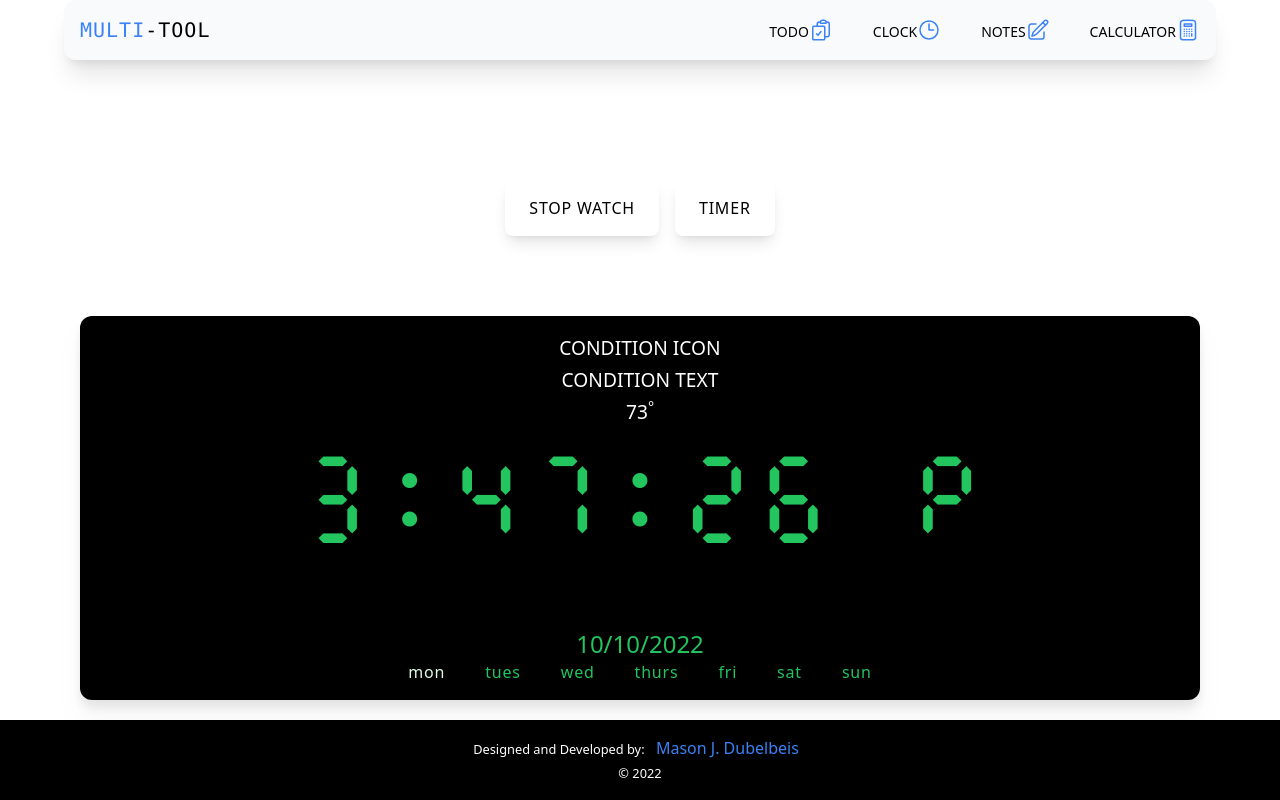
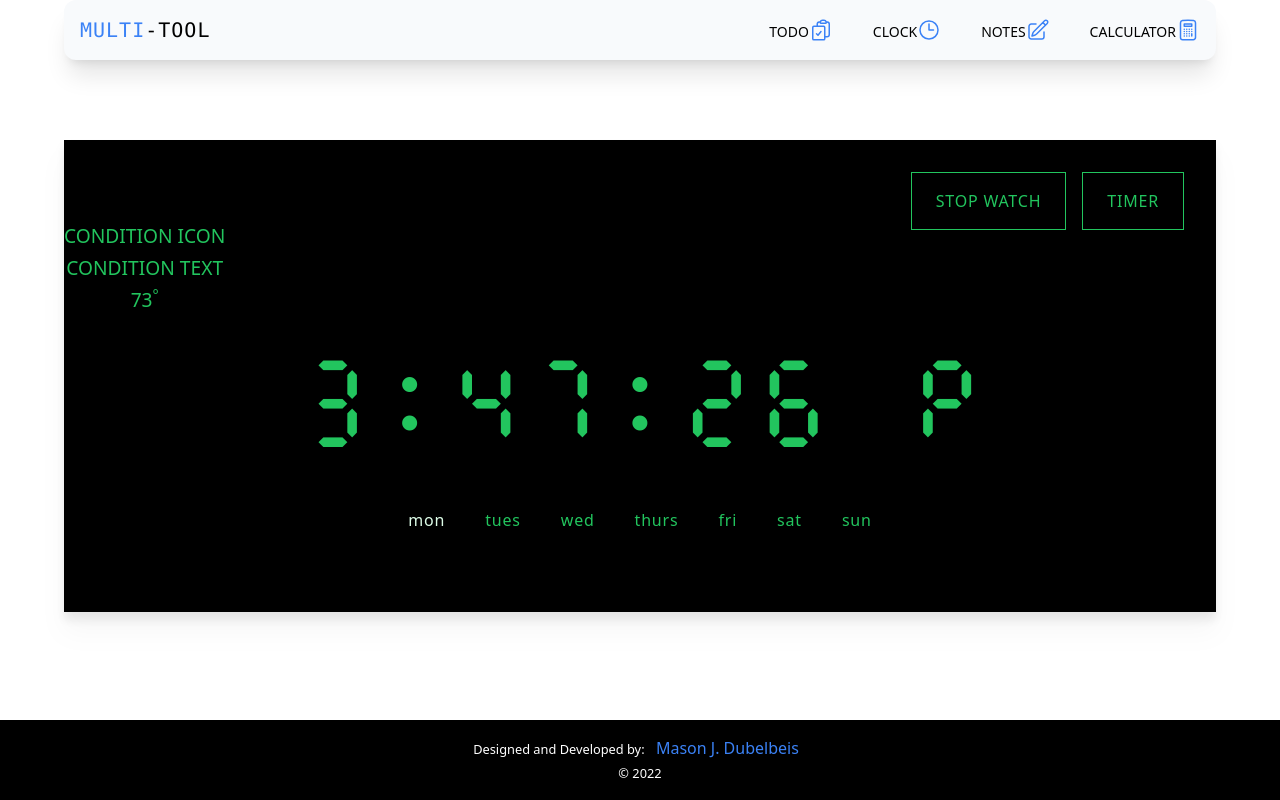
Before and after one commit to mdubelbeis/alarm-clock, a React (Vite) app: page /clock in a window 1280 px wide. Built offline with nearby package versions, Linux system fonts and the light colour scheme.

Commit message:
restructured files/folders

```diff
--- a/src/components/Clock/ClockNav.tsx
+++ b/src/components/Clock/ClockNav.tsx
@@ -10,7 +10,7 @@ const ClockNav: React.FC = () => {
     return (
       <li
         key={item.id}
-        className="py-4 px-6 bg-white text-black shadow-lg tracking-wider rounded-lg hover:bg-blue-500 hover:text-white hover:cursor-pointer"
+        className="py-4 px-6 bg-black border-[1px] border-green-500 shadow-lg tracking-wider hover:text-black hover:bg-green-500 hover:cursor-pointer"
       >
         <Link to={item.link}>{item.text}</Link>
       </li>
@@ -18,7 +18,9 @@ const ClockNav: React.FC = () => {
   });
   return (
     <nav>
-      <ul className="flex gap-4">{listItem}</ul>
+      <ul className="flex gap-4 justify-center p-4 lg:flex-row lg:absolute lg:top-4 lg:right-4">
+        {listItem}
+      </ul>
     </nav>
   );
 };
--- /dev/null
+++ b/src/components/Clock/DaysList.tsx
@@ -0,0 +1,36 @@
+import React from "react";
+
+const DAYS = [
+  { day: "mon", id: 1 },
+  { day: "tues", id: 2 },
+  { day: "wed", id: 3 },
+  { day: "thurs", id: 4 },
+  { day: "fri", id: 5 },
+  { day: "sat", id: 6 },
+  { day: "sun", id: 0 },
+];
+
+interface DaysListProps {
+  day: string;
+}
+
+const DaysList: React.FC<DaysListProps> = ({ day }) => {
+  return (
+    <ul className="hidden lg:flex lg:gap-10">
+      {DAYS.map((weekday) => {
+        return (
+          <li
+            key={weekday.id}
+            className={`${
+              weekday.day === day ? "text-green-100" : "text-green-500"
+            } tracking-wider`}
+          >
+            {weekday.day}
+          </li>
+        );
+      })}
+    </ul>
+  );
+};
+
+export default DaysList;
--- a/src/components/Clock/Weather.tsx
+++ b/src/components/Clock/Weather.tsx
@@ -1,4 +1,5 @@
 import { useState, useEffect } from "react";
+import TodayDate from "../ui/TodayDate";
 
 const Weather: React.FC = () => {
   const [weatherData, setWeatherData] = useState(null);
@@ -32,7 +33,7 @@ const Weather: React.FC = () => {
   };
 
   return (
-    <div className="flex flex-col justify-center items-center text-2xl gap-2">
+    <div className="w-full flex flex-col lg:flex-row justify-center items-center lg:justify-between text-2xl gap-2">
       <div className="flex flex-col text-center">
         <small>CONDITION ICON</small>
         <small>CONDITION TEXT</small>
@@ -40,7 +41,9 @@ const Weather: React.FC = () => {
           73<sup>&deg;</sup>
         </small>
       </div>
-      <div></div>
+      <div className="hidden lg:flex lg:flex-col">
+        <TodayDate />
+      </div>
     </div>
   );
 };
--- a/src/components/ui/Time.tsx
+++ b/src/components/ui/Time.tsx
@@ -1,6 +1,4 @@
 import { useState, useEffect } from "react";
-import Weather from "../Clock/Weather";
-import Weekday from "./Weekday";
 
 const Time: React.FC = () => {
   let timeOutput = new Date().toLocaleTimeString();
@@ -17,15 +15,9 @@ const Time: React.FC = () => {
 
   return (
     <div className="relative w-full px-4">
-      <p className="flex items-center justify-center font-digital text-4xl md:text-7xl px-4 py-12 lg:px-10 lg:text-8xl text-center w-full h-96 bg-black text-green-500 rounded-xl lg:py-32 drop-shadow-xl">
+      <p className="flex items-center justify-center font-digital text-4xl md:text-7xl px-4 py-12 lg:px-10 lg:text-8xl text-center w-full ">
         {output}
       </p>
-      <div className="absolute top-4 left-0 w-full text-white">
-        <Weather />
-      </div>
-      <div className="absolute bottom-4 left-0 w-full text-white">
-        <Weekday />
-      </div>
     </div>
   );
 };
--- a/src/components/ui/TodayDate.tsx
+++ b/src/components/ui/TodayDate.tsx
@@ -4,7 +4,7 @@ const TodayDate: React.FC = () => {
   const [date, setDate] = useState(new Date().toLocaleDateString());
   return (
     <div>
-      <small className="text-green-500 text-2xl">{date}</small>
+      <small className="text-green-500 text-2xl lg:hidden">{date}</small>
     </div>
   );
 };
--- a/src/components/ui/Weekday.tsx
+++ b/src/components/ui/Weekday.tsx
@@ -1,15 +1,6 @@
 import { useState, useEffect } from "react";
+import DaysList from "../Clock/DaysList";
 import TodayDate from "./TodayDate";
-
-const DAYS = [
-  { day: "mon", id: 1 },
-  { day: "tues", id: 2 },
-  { day: "wed", id: 3 },
-  { day: "thurs", id: 4 },
-  { day: "fri", id: 5 },
-  { day: "sat", id: 6 },
-  { day: "sun", id: 0 },
-];
 
 const Weekday: React.FC = () => {
   const [dayOfWeek, setDayOfWeek] = useState(new Date().getDay());
@@ -50,20 +41,7 @@ const Weekday: React.FC = () => {
   return (
     <div className="flex flex-col items-center justify-center">
       <TodayDate />
-      <ul className="hidden lg:flex lg:gap-10">
-        {DAYS.map((weekday) => {
-          return (
-            <li
-              key={weekday.id}
-              className={`${
-                weekday.day === day ? "text-green-100" : "text-green-500"
-              } tracking-wider`}
-            >
-              {weekday.day}
-            </li>
-          );
-        })}
-      </ul>
+      <DaysList day={day} />
       <div className="lg:hidden">{day.toUpperCase()}</div>
     </div>
   );
--- a/src/pages/Clock/Clock.tsx
+++ b/src/pages/Clock/Clock.tsx
@@ -1,8 +1,8 @@
-import { Link } from "react-router-dom";
 import ClockNav from "../../components/Clock/ClockNav";
 import Weather from "../../components/Clock/Weather";
 
 import Time from "../../components/ui/Time";
+import Weekday from "../../components/ui/Weekday";
 
 //TODO::
 /*
@@ -17,9 +17,11 @@ import Time from "../../components/ui/Time";
 
 const Clock: React.FC = () => {
   return (
-    <div className="flex flex-col justify-center items-center mt-10 gap-20">
+    <div className="relative bg-black text-green-500 drop-shadow-xl py-20">
       <ClockNav />
+      <Weather />
       <Time />
+      <Weekday />
     </div>
   );
 };
```
